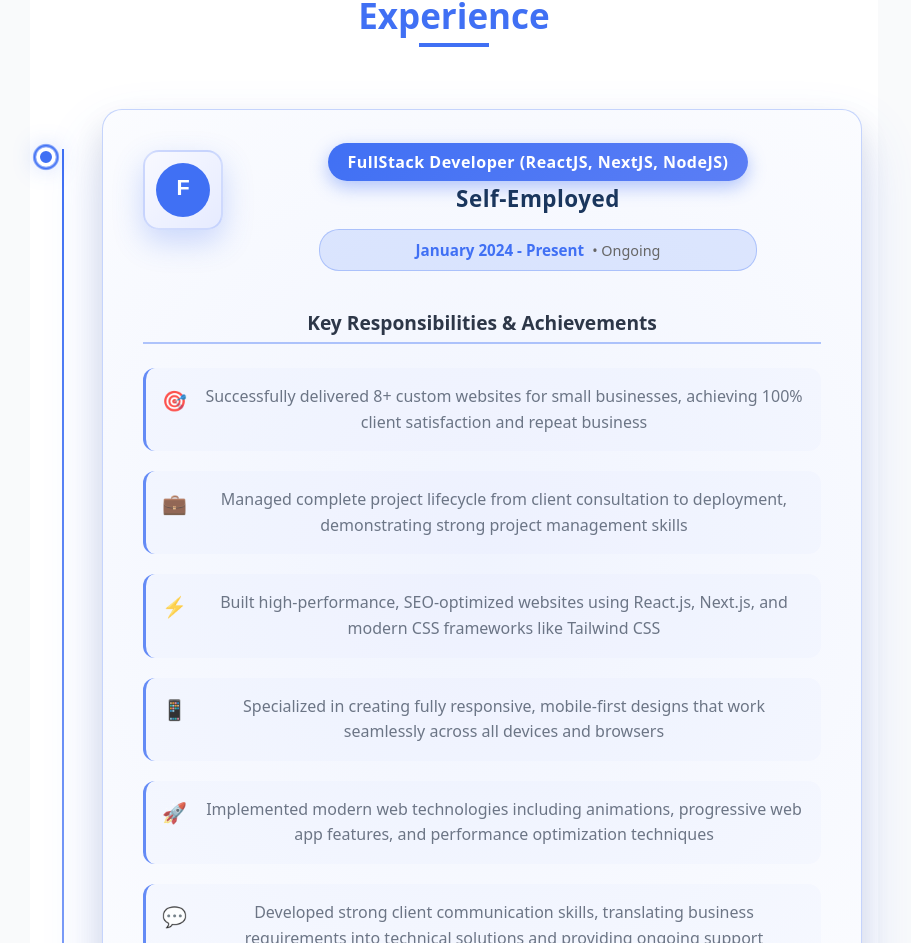
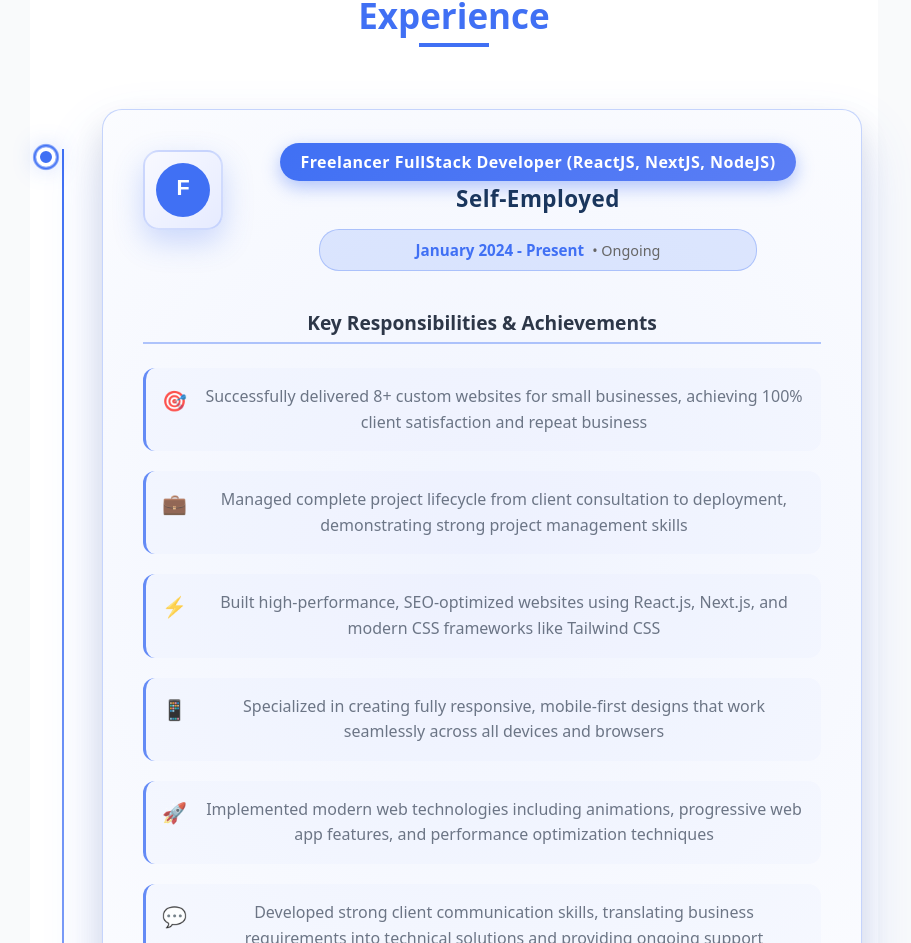
Before and after one commit to thinhisme1123/my-portforlio, a React (Vite) app in the folder client/: page / in a window 1280 px wide. Shown: the part 3461-4404 px from the top of the page, without its empty margins (186-1097 px from the left). Built offline with nearby package versions, Linux system fonts and the light colour scheme; no server answers.

Commit message:
feat: change the name of experience

```diff
--- a/client/src/components/body/Experience.jsx
+++ b/client/src/components/body/Experience.jsx
@@ -11,7 +11,7 @@ export default function Experience() {
   const experiences = [
     {
       id: 1,
-      position: "FullStack Developer (ReactJS, NextJS, NodeJS)",
+      position: "Freelancer FullStack Developer (ReactJS, NextJS, NodeJS)",
       company: "Self-Employed",
       duration: "January 2024 - Present",
       durationLength: "Ongoing",
```
